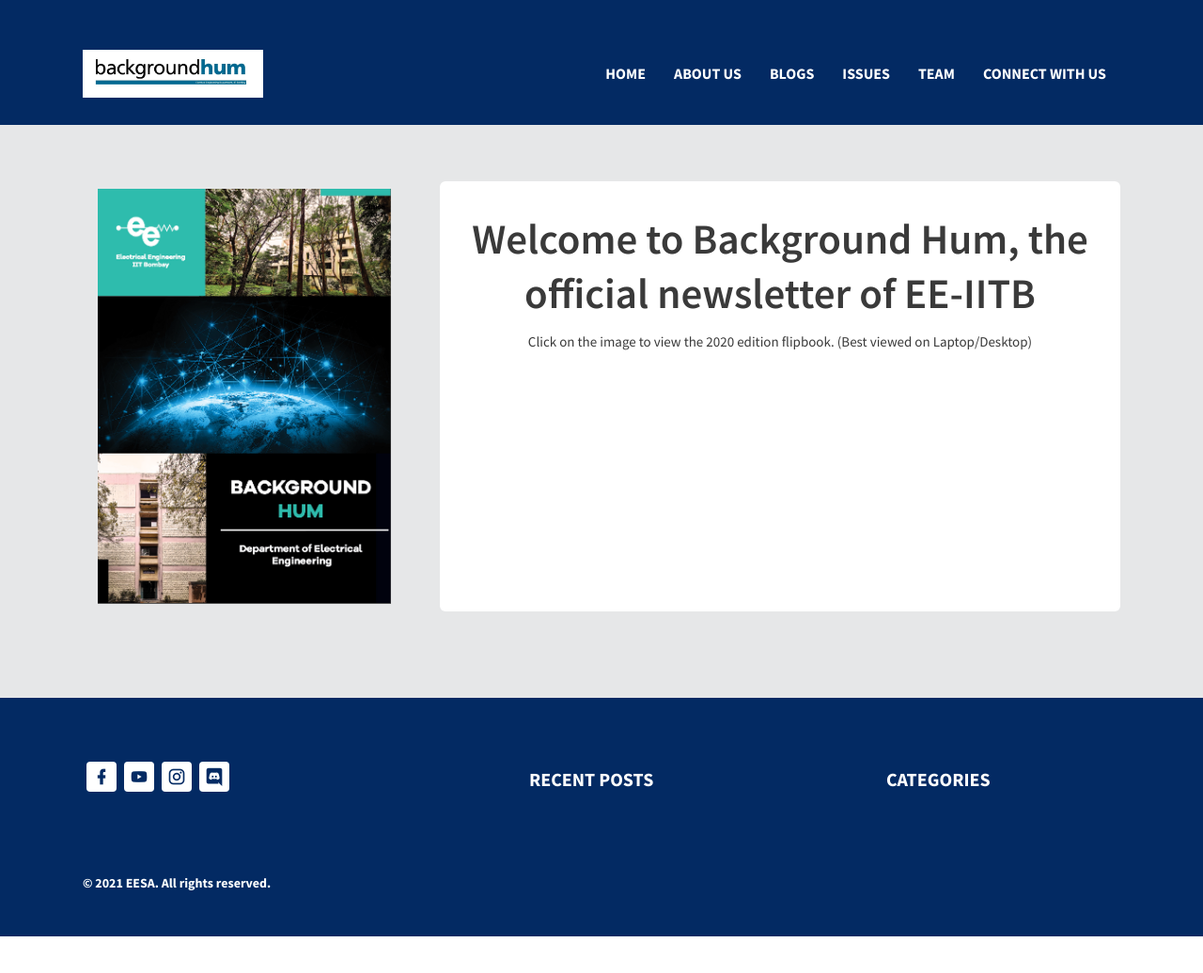
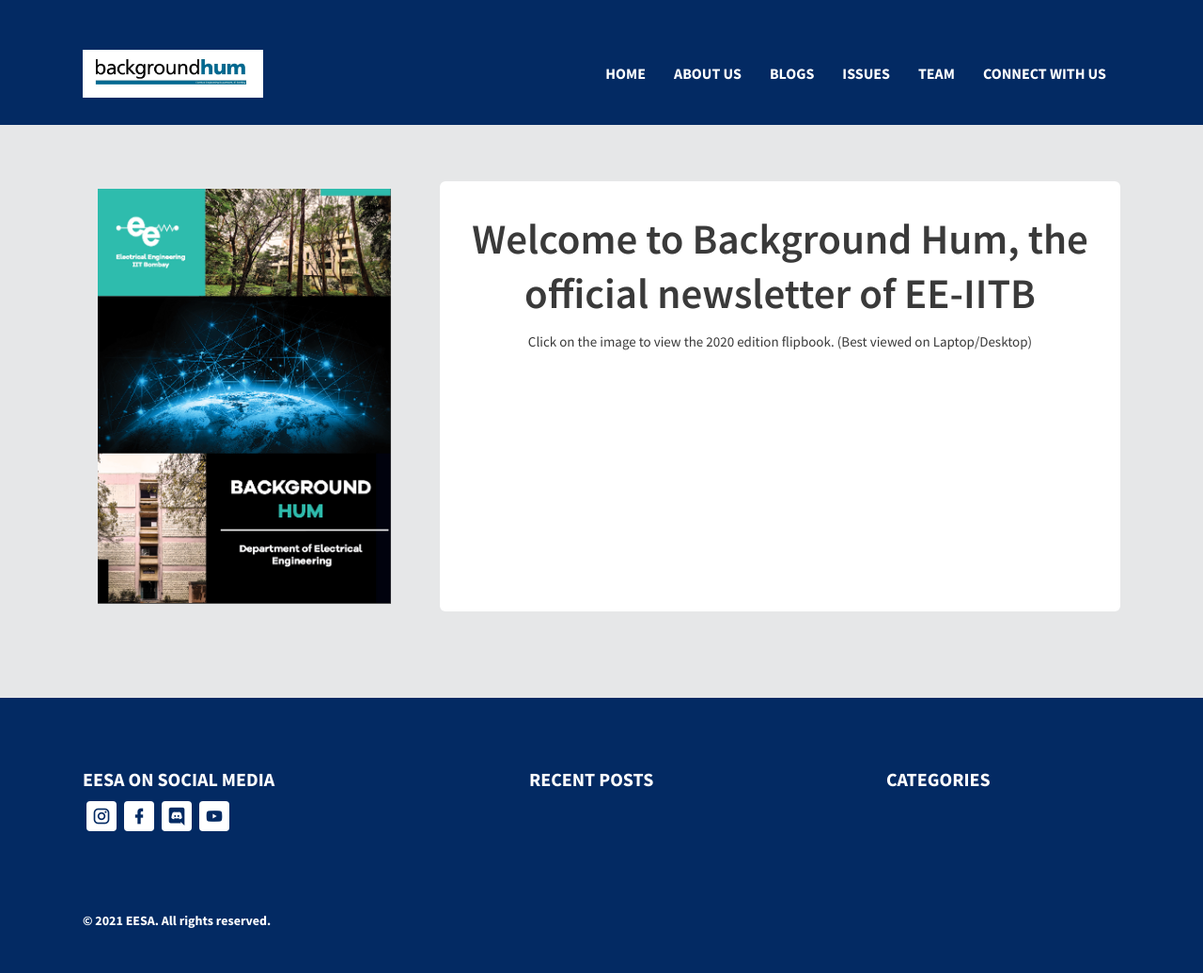
Before and after one commit to quantumcoder121/backgroundhum, a website: page index.html in a window 1280 px wide. Shown: the whole page at 94% size. Before the commit the page ends 997 px from the top, so only its background shows below. Drawn offline with Linux system fonts and the light colour scheme.

Commit message:
Update index.html

```diff
--- a/index.html
+++ b/index.html
@@ -91,25 +91,26 @@
 <div class="container">
 <div class="row">
 <div class="col-sm-5">
+<h3 class="font-weight-bold mb-3">EESA ON SOCIAL MEDIA</h3>
 <ul class="social-media mb-3">
+<li>
+<a href="https://instagram.com/eesa_iitb?igshid=5r5dmf7jpgp7">
+<i class="mdi mdi-instagram"></i>
+</a>
+</li>
 <li>
 <a href="https://www.facebook.com/eesa.iitb/?__tn__=%2Cd">
 <i class="mdi mdi-facebook"></i>
 </a>
 </li>
 <li>
-<a href="https://www.youtube.com/channel/UCXbd9Rw-nbI4QrEDeFK2Hgg">
-<i class="mdi mdi-youtube"></i>
+<a href="https://discord.gg/rwvWmVG">
+<i class="mdi mdi-discord"></i>
 </a>
 </li>
 <li>
-<a href="https://instagram.com/eesa_iitb?igshid=5r5dmf7jpgp7">
-<i class="mdi mdi-instagram"></i>
-</a>
-</li>
-<li>
-<a href="https://discord.gg/rwvWmVG">
-<i class="mdi mdi-discord"></i>
+<a href="https://www.youtube.com/channel/UCXbd9Rw-nbI4QrEDeFK2Hgg">
+<i class="mdi mdi-youtube"></i>
 </a>
 </li>
 </ul>
```
